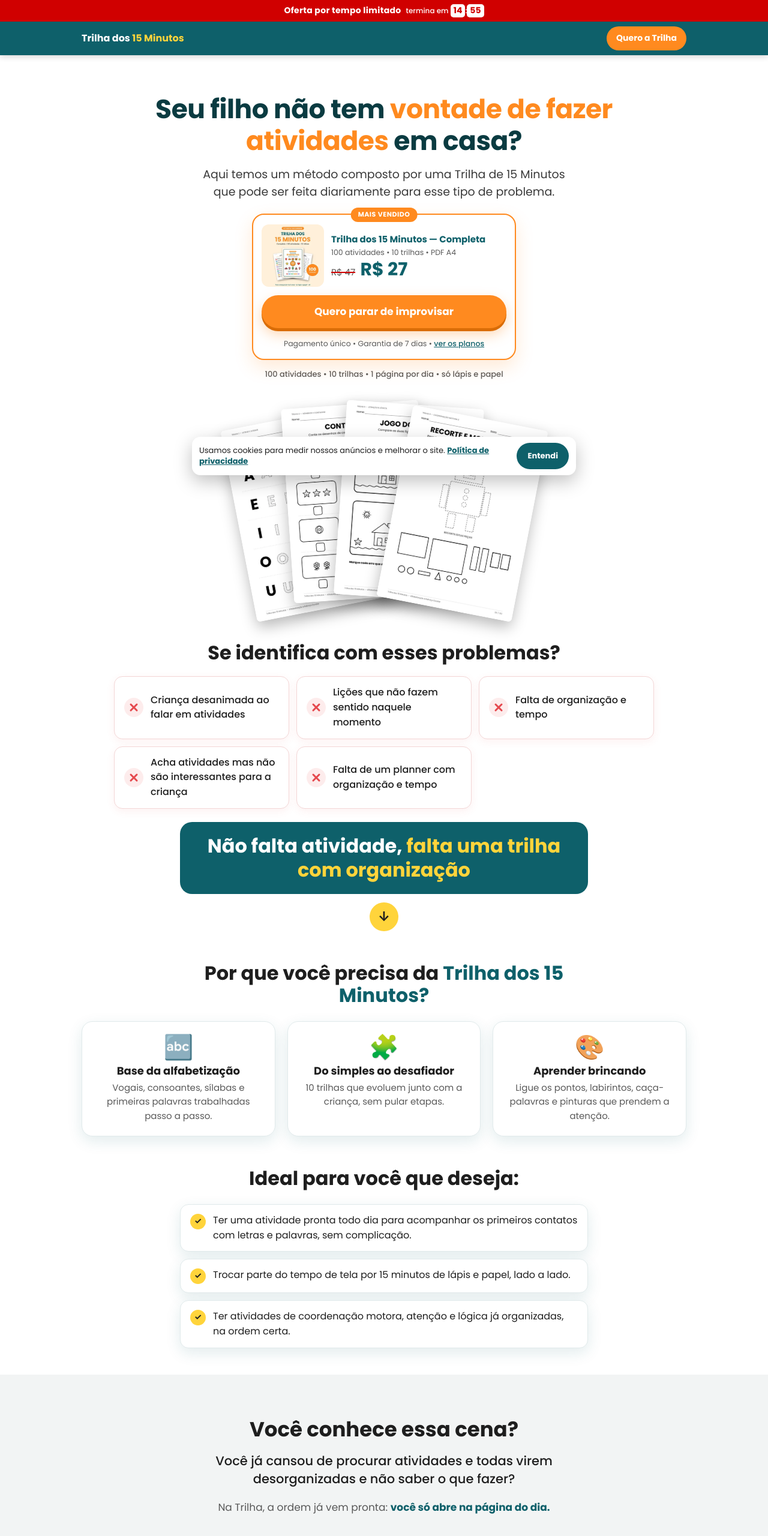
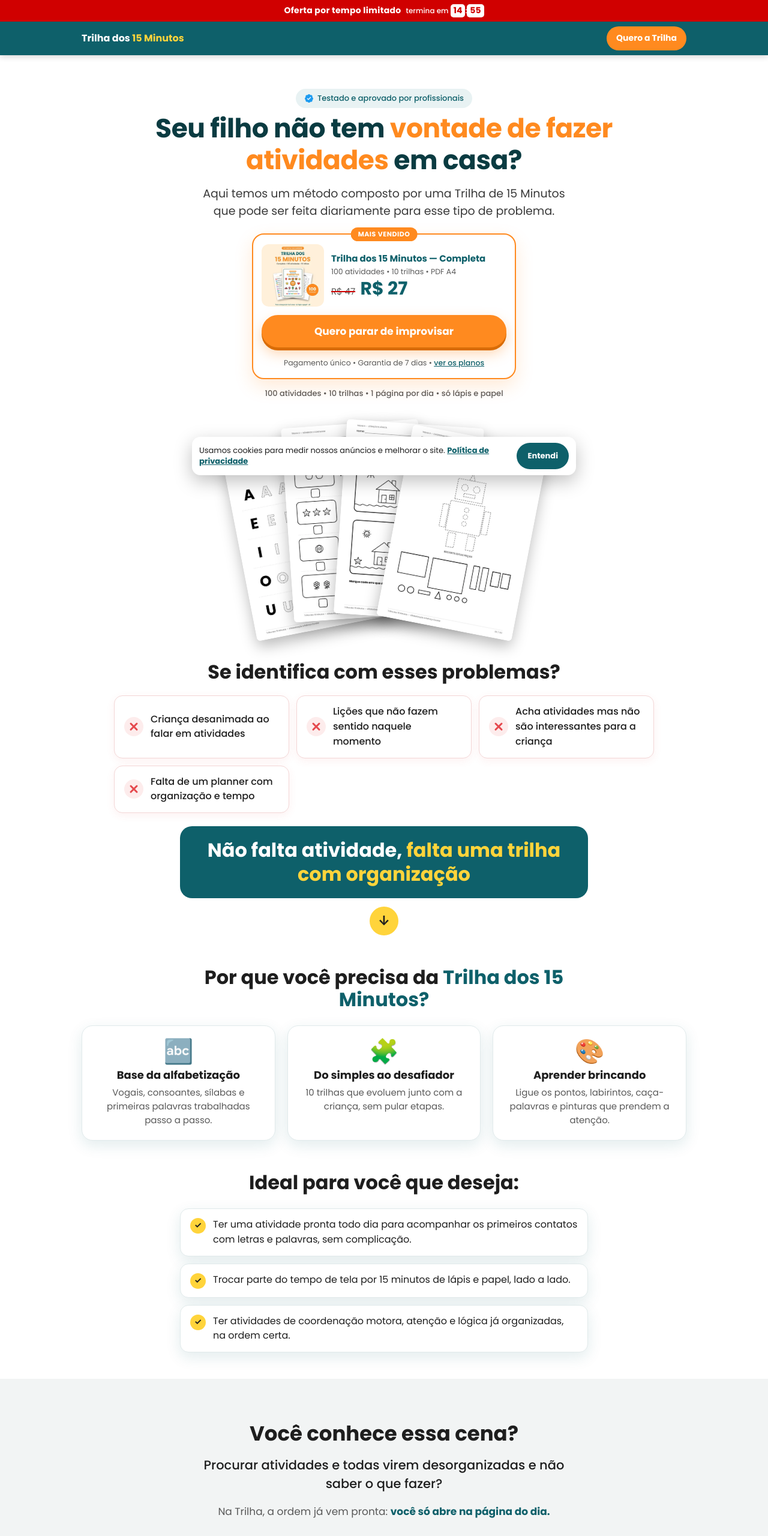
Before and after one commit to GabrieldsMendes/Site-principal, a plain HTML site: page index.html in a window 1280 px wide. Shown: the top 2560 px of the page at 60% size. Drawn offline with Linux system fonts and the light colour scheme.

Commit message:
Ajustes de texto: selo no topo, problemas, cena e FAQ
- Selo "Testado e aprovado por profissionais" com ícone de verificado
  acima do título
- Remove o item "Falta de organização e tempo"
- Novo texto da cena e "também pode ser utilizada" no FAQ de idade

Co-Authored-By: Claude Opus 5.5 <noreply@anthropic.com>
Claude-Session: https://claude.ai/code/session_01N5rmb1zYoBWDdBTEFu73Gp

```diff
--- a/index.html
+++ b/index.html
@@ -89,6 +89,7 @@ a{color:inherit}
 /* Cabeçalho: hero + blocos reutilizáveis (.hblock) no mesmo estilo */
 .head-zone{background:#fff;color:var(--text)}
 .hero{padding:36px 0 8px;text-align:center}
+.eyebrow--ok{display:inline-flex!important;align-items:center;gap:6px;font-weight:600}
 .eyebrow{display:inline-block;font-size:13px;font-weight:500;background:#E8F2F3;color:var(--teal);border-radius:999px;padding:6px 14px}
 .hero h1{font-size:30px;line-height:1.2;margin:8px auto 0;max-width:820px;letter-spacing:-.5px;color:#0A3B41}
 .hero h1 em{font-style:normal;color:var(--orange)}
@@ -328,6 +329,7 @@ a{color:inherit}
   <div class="head-zone">
     <section class="hero">
       <div class="wrap">
+        <p class="eyebrow eyebrow--ok"><svg width="16" height="16" viewBox="0 0 24 24" aria-hidden="true"><path fill="#1D9BF0" d="M22.5 12.5c0-1.58-.88-2.95-2.15-3.6.15-.45.23-.93.23-1.43 0-2.21-1.71-3.99-3.82-3.99-.47 0-.92.08-1.33.25C14.82 2.52 13.51 1.5 12 1.5s-2.82 1.02-3.43 2.23c-.41-.17-.86-.25-1.33-.25-2.11 0-3.82 1.78-3.82 3.99 0 .5.08.98.23 1.43-1.27.65-2.15 2.02-2.15 3.6 0 1.5.8 2.8 1.97 3.48-.03.24-.05.48-.05.72 0 2.21 1.71 4 3.82 4 .47 0 .92-.09 1.33-.25.61 1.21 1.92 2.23 3.43 2.23s2.82-1.02 3.43-2.23c.41.16.86.25 1.33.25 2.11 0 3.82-1.79 3.82-4 0-.24-.02-.48-.05-.72 1.17-.68 1.97-1.98 1.97-3.48z"/><path fill="#fff" d="M10.54 16.2l-3.6-3.6 1.4-1.4 2.2 2.2 5.2-5.2 1.4 1.4z"/></svg>Testado e aprovado por profissionais</p>
         <h1>Seu filho não tem <em>vontade de fazer atividades</em> em casa?</h1>
         <p class="sub">Aqui temos um método composto por uma Trilha de 15 Minutos que pode ser feita diariamente para esse tipo de problema.</p>
         <div class="hero-offer">
@@ -357,7 +359,6 @@ a{color:inherit}
         <ul class="pains">
           <li class="pain"><svg width="32" height="32" viewBox="0 0 32 32" aria-hidden="true"><circle cx="16" cy="16" r="16" fill="#FDECEC"/><path d="M11 11l10 10M21 11L11 21" stroke="#E5484D" stroke-width="3" stroke-linecap="round"/></svg><span>Criança desanimada ao falar em atividades</span></li>
           <li class="pain"><svg width="32" height="32" viewBox="0 0 32 32" aria-hidden="true"><circle cx="16" cy="16" r="16" fill="#FDECEC"/><path d="M11 11l10 10M21 11L11 21" stroke="#E5484D" stroke-width="3" stroke-linecap="round"/></svg><span>Lições que não fazem sentido naquele momento</span></li>
-          <li class="pain"><svg width="32" height="32" viewBox="0 0 32 32" aria-hidden="true"><circle cx="16" cy="16" r="16" fill="#FDECEC"/><path d="M11 11l10 10M21 11L11 21" stroke="#E5484D" stroke-width="3" stroke-linecap="round"/></svg><span>Falta de organização e tempo</span></li>
           <li class="pain"><svg width="32" height="32" viewBox="0 0 32 32" aria-hidden="true"><circle cx="16" cy="16" r="16" fill="#FDECEC"/><path d="M11 11l10 10M21 11L11 21" stroke="#E5484D" stroke-width="3" stroke-linecap="round"/></svg><span>Acha atividades mas não são interessantes para a criança</span></li>
           <li class="pain"><svg width="32" height="32" viewBox="0 0 32 32" aria-hidden="true"><circle cx="16" cy="16" r="16" fill="#FDECEC"/><path d="M11 11l10 10M21 11L11 21" stroke="#E5484D" stroke-width="3" stroke-linecap="round"/></svg><span>Falta de um planner com organização e tempo</span></li>
         </ul>
@@ -393,7 +394,7 @@ a{color:inherit}
   <section class="sec bg-soft">
     <div class="wrap scene">
       <h2 class="h2">Você conhece essa cena?</h2>
-      <p class="quote">Você já cansou de procurar atividades e todas virem desorganizadas e não saber o que fazer?</p>
+      <p class="quote">Procurar atividades e todas virem desorganizadas e não saber o que fazer?</p>
       <p class="turn">Na Trilha, a ordem já vem pronta: <b>você só abre na página do dia.</b></p>
     </div>
   </section>
@@ -551,7 +552,7 @@ a{color:inherit}
     <div class="wrap">
       <h2 class="h2">Perguntas frequentes</h2>
       <div class="faq">
-        <details><summary>Para qual idade?</summary><p>Crianças de 4 a 6 anos. A Trilha dos 15 Minutos pode ser utilizada com crianças acima de 6 anos, pois promove aprendizado e interesse nos estudos.</p></details>
+        <details><summary>Para qual idade?</summary><p>Crianças de 4 a 6 anos. A Trilha dos 15 Minutos também pode ser utilizada com crianças acima de 6 anos, pois promove aprendizado e interesse nos estudos.</p></details>
         <details><summary>Qual a diferença entre a Completa e o Nível 1?</summary><p>O Nível 1 tem 50 atividades em 5 trilhas, com os primeiros passos. A Completa tem 100 atividades em 10 trilhas (Nível 1 e Nível 2), plano de 100 dias e gabarito.</p></details>
         <details><summary>Preciso ser professora?</summary><p>Não. Qualquer pai, mãe ou responsável consegue aplicar; cada página tem o comando escrito.</p></details>
         <details><summary>Serve para mais de um filho?</summary><p>Sim, o material é digital: você pode imprimir de novo.</p></details>
```
